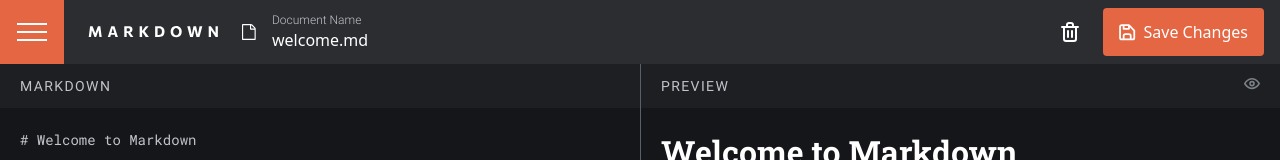
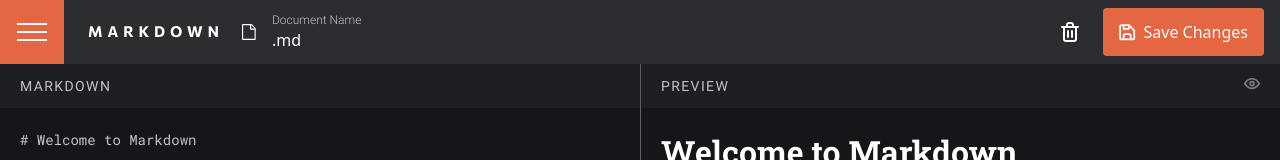
Before and after one commit to marcel-schmidt-dev/in-browser-markdown-editor, a Next.js app: page / in a window 1280 px wide. Shown: the top 160 px of the page. Built offline with nearby package versions, Linux system fonts and the light colour scheme; no server answers; the database is empty.

Commit message:
Refactor Page component to pass activeFile and setActiveFile props to Menu component

```diff
--- a/src/app/page.js
+++ b/src/app/page.js
@@ -46,7 +46,8 @@ export default function Home() {
           toggleMenu={toggleMenu}
           isMenuVisible={isMenuVisible}
           onDeleteClick={toggleDeleteConfirmation}
-          activeFileName={activeFile?.name}
+          activeFile={activeFile}
+          setActiveFile={setActiveFile}
         />
         {activeFile && <MarkdownEditor activeFile={activeFile} />}
 
```
